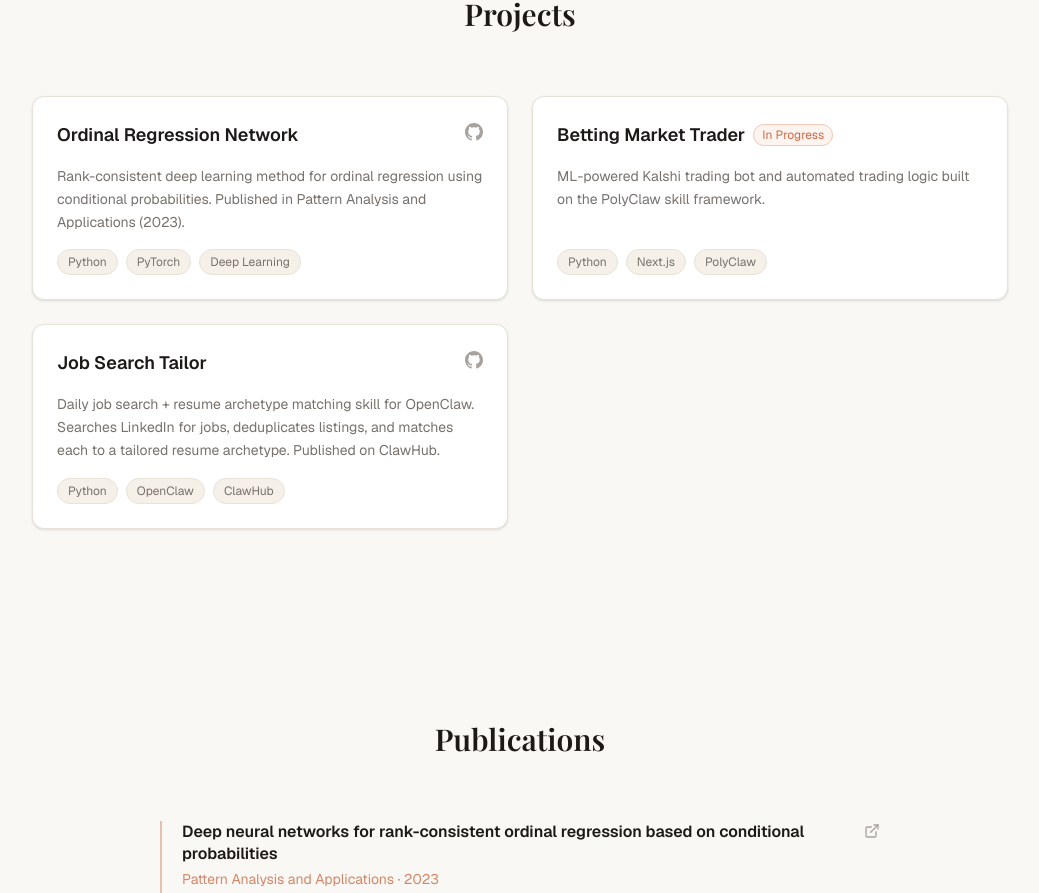
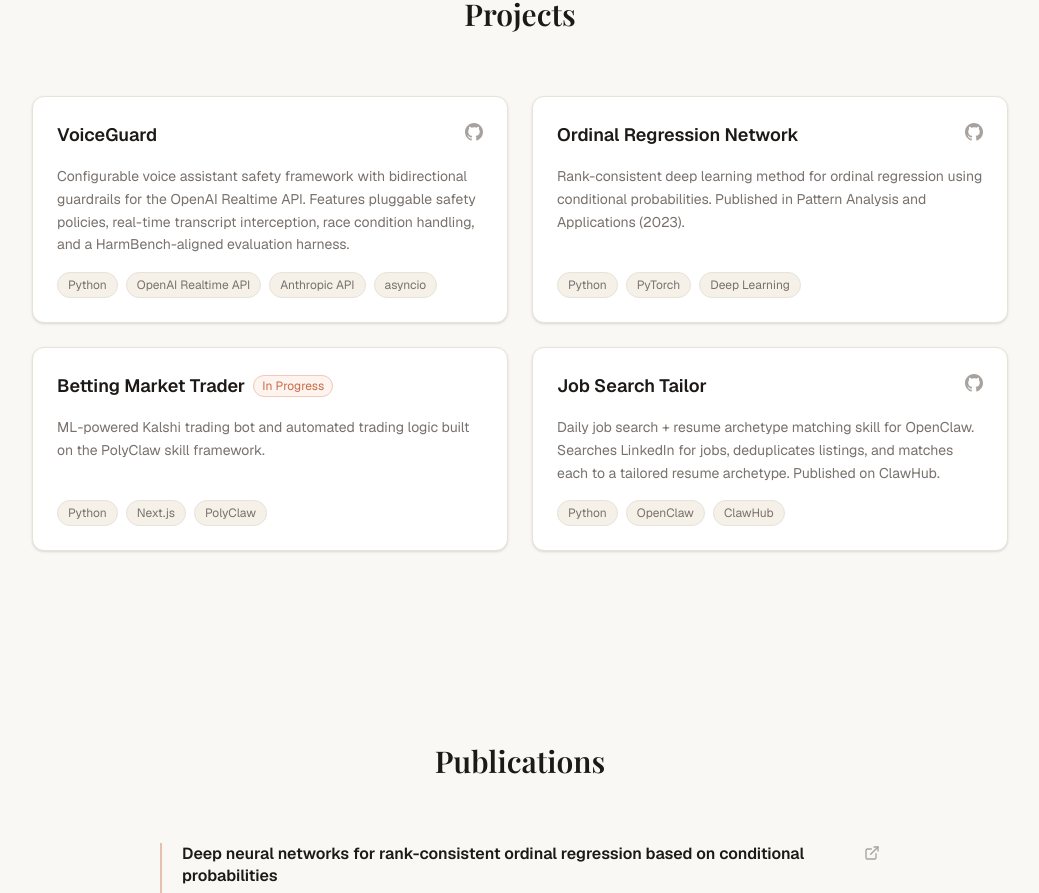
Before and after one commit to ericshi123/personal-website, a Next.js app: page / in a window 1280 px wide. Shown: the part 900-1793 px from the top of the page, without its empty margins (120-1159 px from the left). Built offline with nearby package versions, Linux system fonts and the light colour scheme; a web font is replaced by a local one.

Commit message:
feat: add VoiceGuard project

```diff
--- a/data/projects.ts
+++ b/data/projects.ts
@@ -7,6 +7,13 @@
 }
 
 export const projects: Project[] = [
+  {
+    name: "VoiceGuard",
+    description:
+      "Configurable voice assistant safety framework with bidirectional guardrails for the OpenAI Realtime API. Features pluggable safety policies, real-time transcript interception, race condition handling, and a HarmBench-aligned evaluation harness.",
+    techStack: ["Python", "OpenAI Realtime API", "Anthropic API", "asyncio"],
+    githubUrl: "https://github.com/ericshi123/voiceguard",
+  },
   {
     name: "Ordinal Regression Network",
     description:
```
